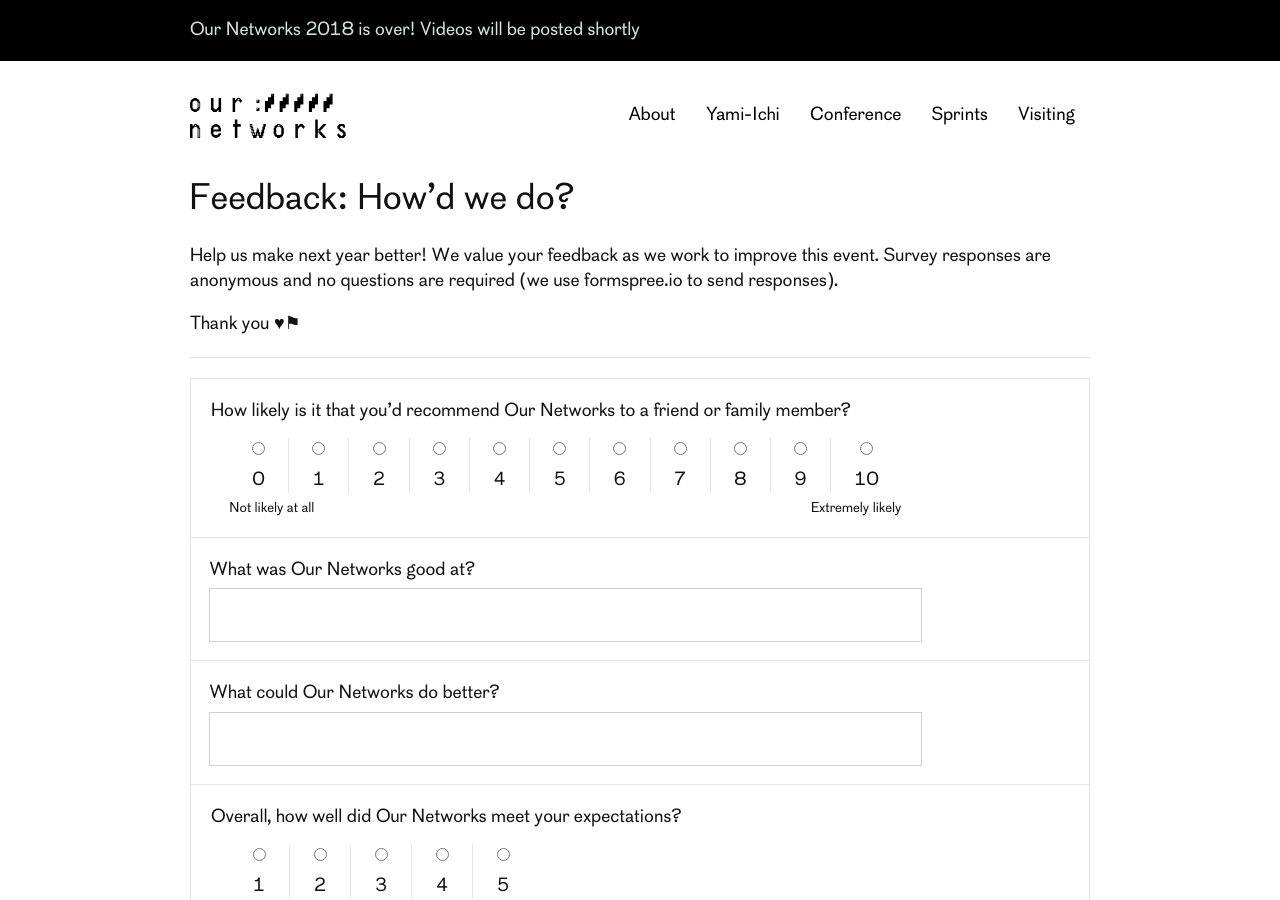
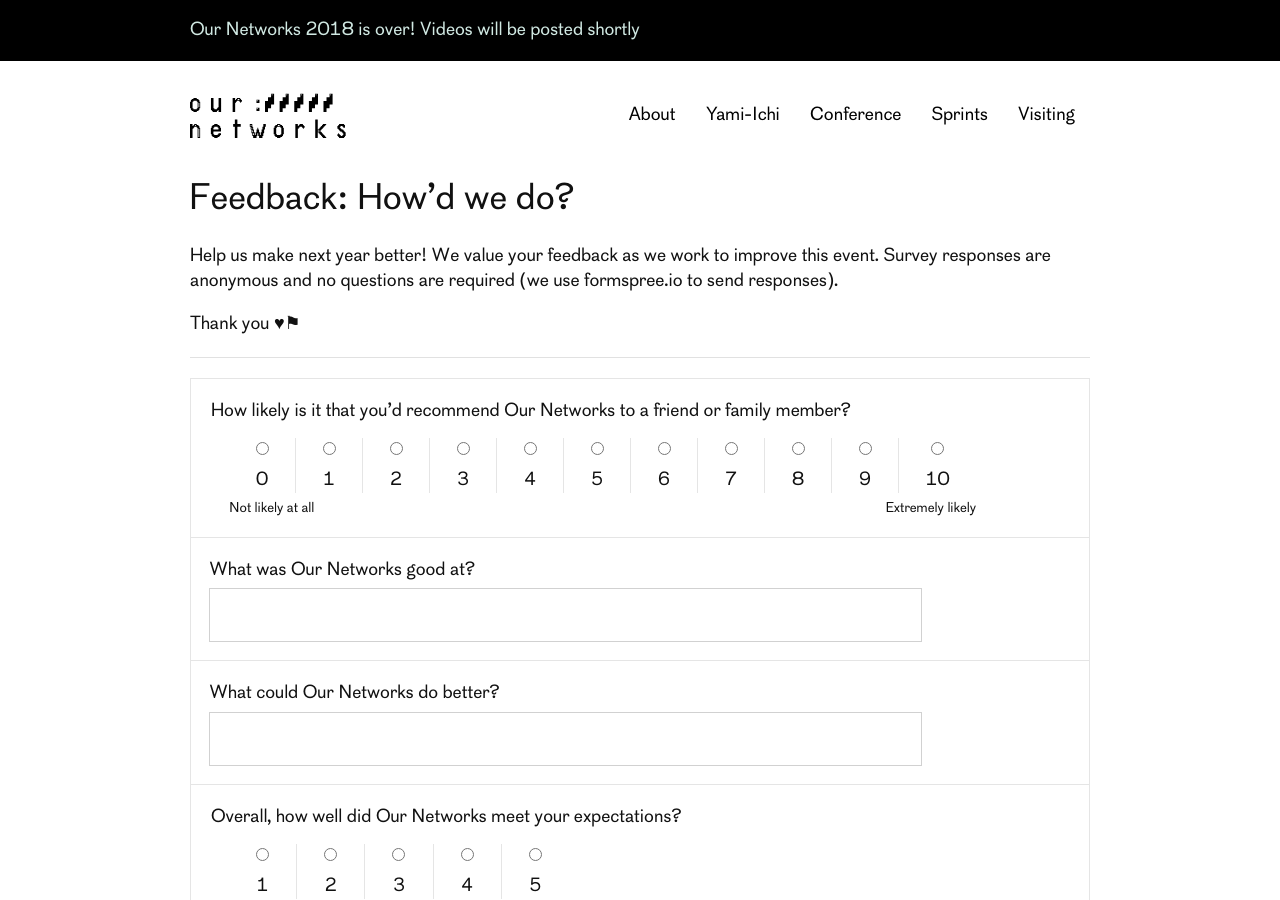
Before and after one commit to ournetworks/ournetworks.ca, a Jekyll site: the page built from feedback.html, in a window 1280 px wide and 900 px high. Built offline with Jekyll 4.4.1, drawn with Linux system fonts in a browser that asks for light colours.

Commit message:
spacing edit

```diff
--- a/feedback.html
+++ b/feedback.html
@@ -16,7 +16,7 @@
 
 <form action="https://formspree.io/orga@ournetworks.ca" class="form-container" method="POST">
   <div class="row form-group">
-    <div class="ten columns">
+    <div class="eleven columns">
       <fieldset id="recommend">
         <legend>How likely is it that you’d recommend Our Networks to a friend or family member?</legend>
         <div class="form-radio-range">
@@ -43,7 +43,7 @@
     </div>
   </div>
   <div class="row form-group">
-    <div class="ten columns">
+    <div class="eleven columns">
       <fieldset id="expectations">
         <legend>Overall, how well did Our Networks meet your expectations?</legend>
         <div class="form-radio-range six columns">
@@ -79,7 +79,7 @@
     </div>
   </div>
   <div class="row form-group">
-    <div class="ten columns">
+    <div class="eleven columns">
       <fieldset id="future">
         <legend>How likely do you see yourself engaging in another Our Networks event in the future?</legend>
         <div class="form-radio-range six columns">
@@ -93,7 +93,7 @@
     </div>
   </div>
   <div class="row form-group">
-    <div class="ten columns">
+    <div class="eleven columns">
       <fieldset id="future-notus">
         <legend>How likely do you see yourself engaging in a similar event with another organization in the future?</legend>
         <div class="form-radio-range six columns">
@@ -108,7 +108,7 @@
   </div>
 
   <div class="row form-group">
-    <div class="ten columns">
+    <div class="eleven columns">
       <fieldset id="future-work">
         <legend>How likely do you see yourself working independently on the same topics?</legend>
         <div class="form-radio-range six columns">
```
